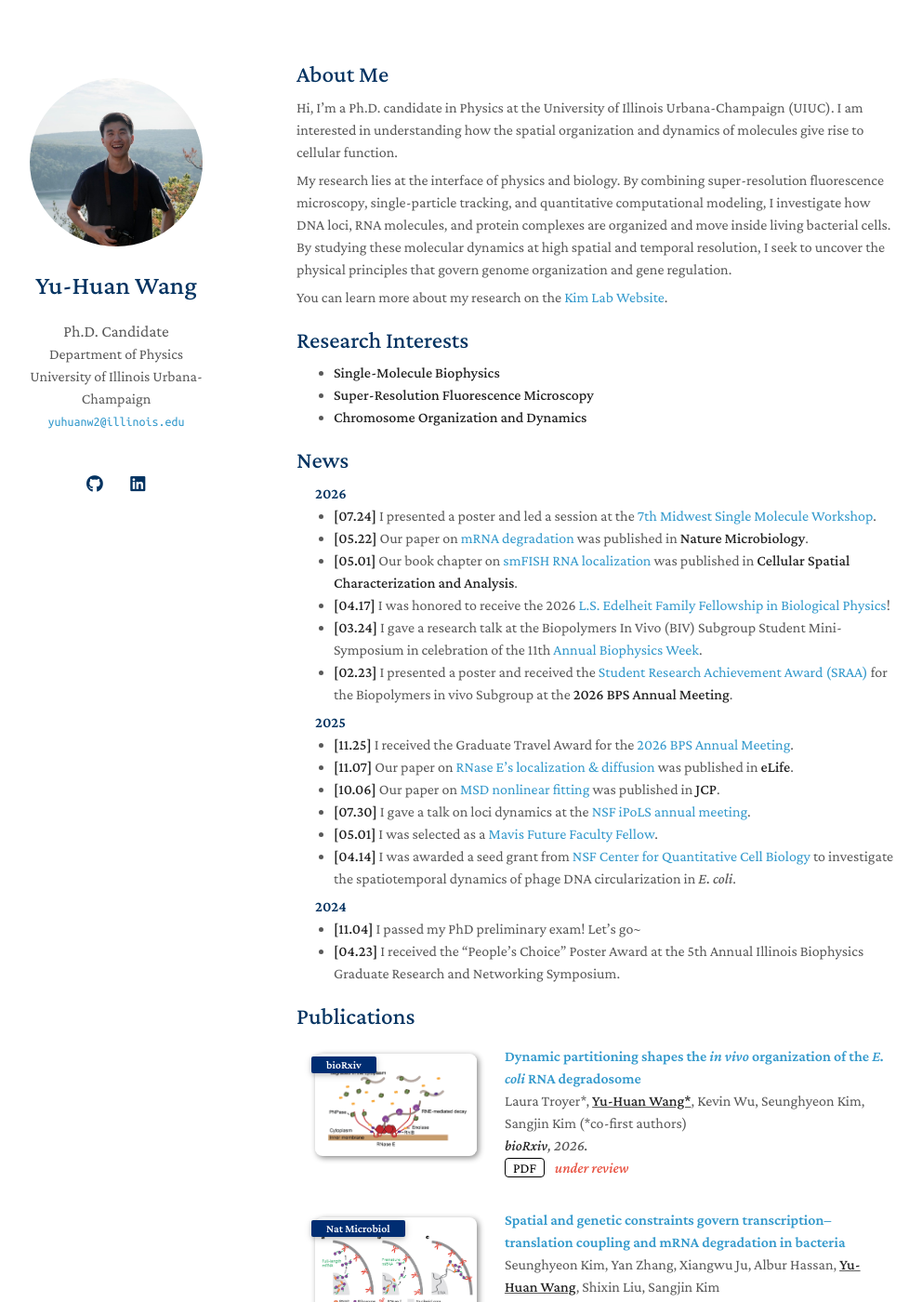
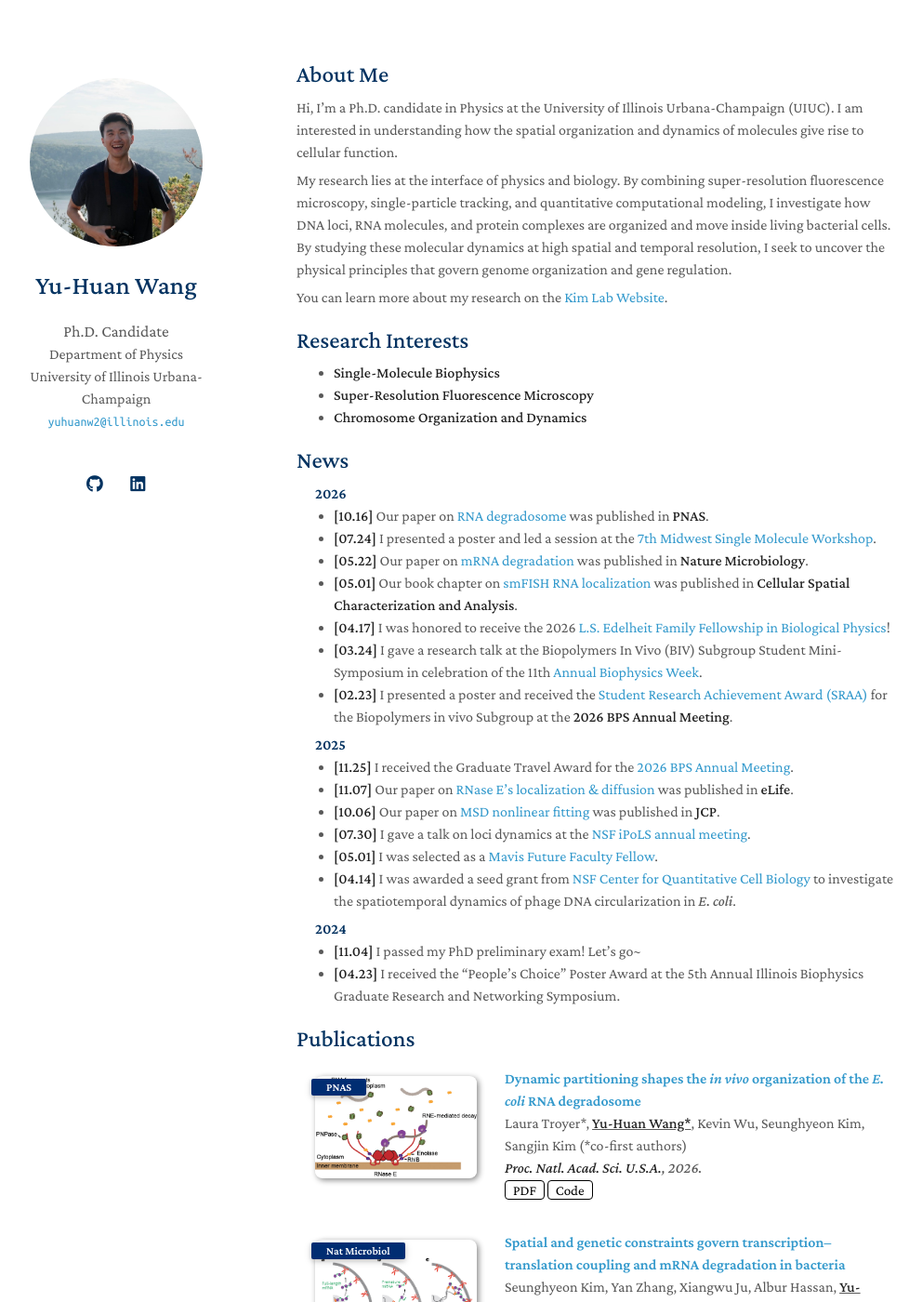
Before and after one commit to wangyh1949/wangyh1949.github.io, a Jekyll site: the page built from index.md, in a window 1280 px wide and 1400 px high. Shown: the whole window at 93% size, without its empty margins (151-1143 px from the left). Built offline with Jekyll 4.4.1, drawn with Linux system fonts in a browser that asks for light colours; a style sheet for code colours, icons or effects is not loaded.

Commit message:
update 2026 PNAS papaer

```diff
--- a/_data/publications.yml
+++ b/_data/publications.yml
@@ -2,12 +2,13 @@ main:
 
   - title: Dynamic partitioning shapes the <em>in vivo</em> organization of the <em>E. coli</em> RNA degradosome
     authors: Laura Troyer*, <u><strong>Yu-Huan Wang*</strong></u>, Kevin Wu, Seunghyeon Kim, Sangjin Kim (*co-first authors)
-    journal_short: bioRxiv
-    journal: <strong>bioRxiv</strong>, 2026.
-    link: https://www.biorxiv.org/content/10.64898/2026.05.25.727690v2
-    pdf: ./assets/paper/2026_Troyer_bioRxiv.pdf
-    image: ./assets/img/paper/2026_RNAD.png
-    notes: under review
+    journal_short: PNAS
+    journal: <strong>Proc. Natl. Acad. Sci. U.S.A.</strong>, 2026.
+    link: https://www.pnas.org/doi/10.1073/pnas.2621525123
+    pdf: ./assets/paper/2026_Troyer_PNAS.pdf
+    code: https://github.com/sjkimlab/2026_RNAD
+    image: ./assets/img/paper/2026_PNAS.jpg
+    # notes: under review
 
   - title: Spatial and genetic constraints govern transcription–translation coupling and mRNA degradation in bacteria
     authors: Seunghyeon Kim, Yan Zhang, Xiangwu Ju, Albur Hassan, <u><strong>Yu-Huan Wang</strong></u>, Shixin Liu, Sangjin Kim
--- a/index.md
+++ b/index.md
@@ -19,6 +19,7 @@ You can learn more about my research on the [Kim Lab Website](https://www.sjkiml
 ## News
 
 #### 2026
+- **[10.16]** Our paper on [RNA degradosome](https://www.pnas.org/doi/10.1073/pnas.2621525123) was published in **PNAS**.
 - **[07.24]** I presented a poster and led a session at the [7th Midwest Single Molecule Workshop](https://emails.illinois.edu/newsletter/36/393544136.html).
 - **[05.22]** Our paper on [mRNA degradation](https://www.nature.com/articles/s41564-026-02374-8) was published in **Nature Microbiology**.
 - **[05.01]** Our book chapter on [smFISH RNA localization](https://link.springer.com/protocol/10.1007/978-1-0716-5027-1_9) was published in **Cellular Spatial Characterization and Analysis**.
```
Also changed, not shown: assets/img/paper/2026_PNAS.jpg (added), 2 other files.
